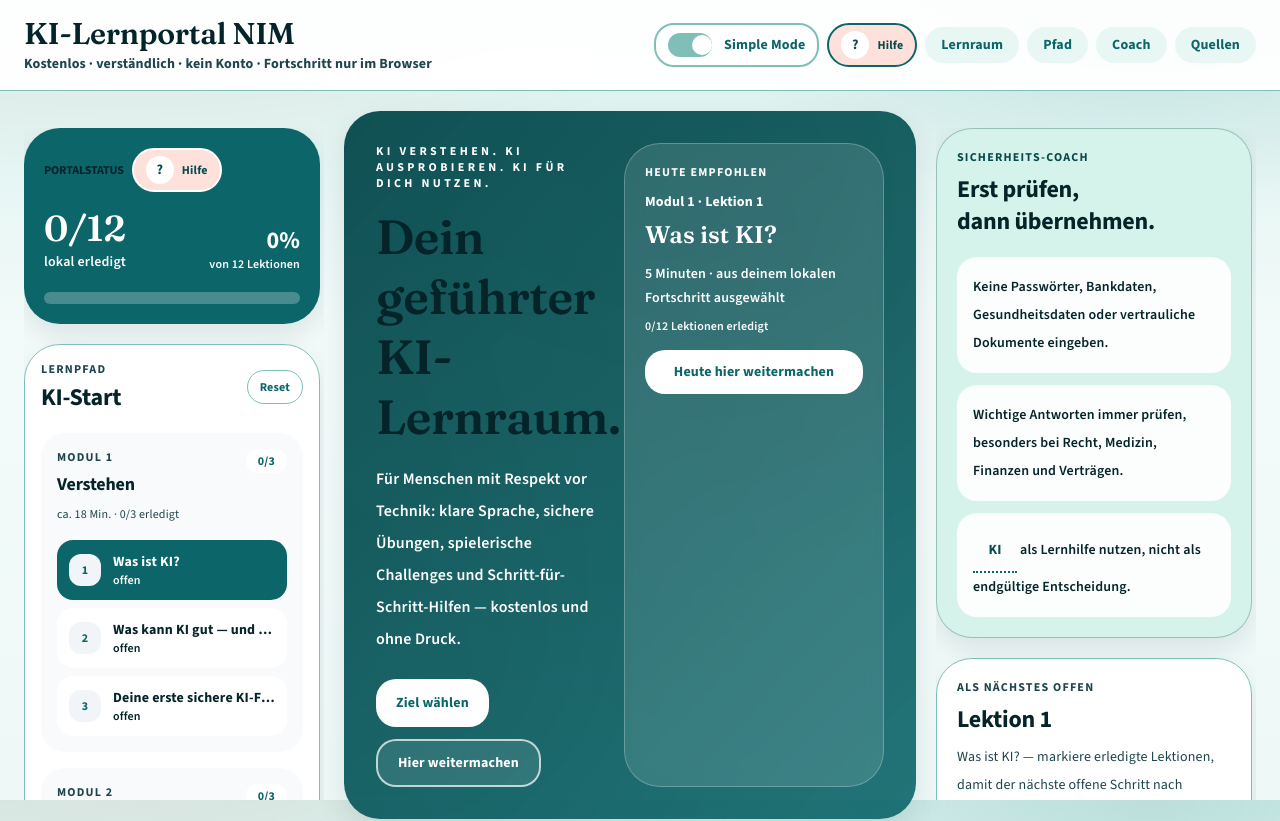
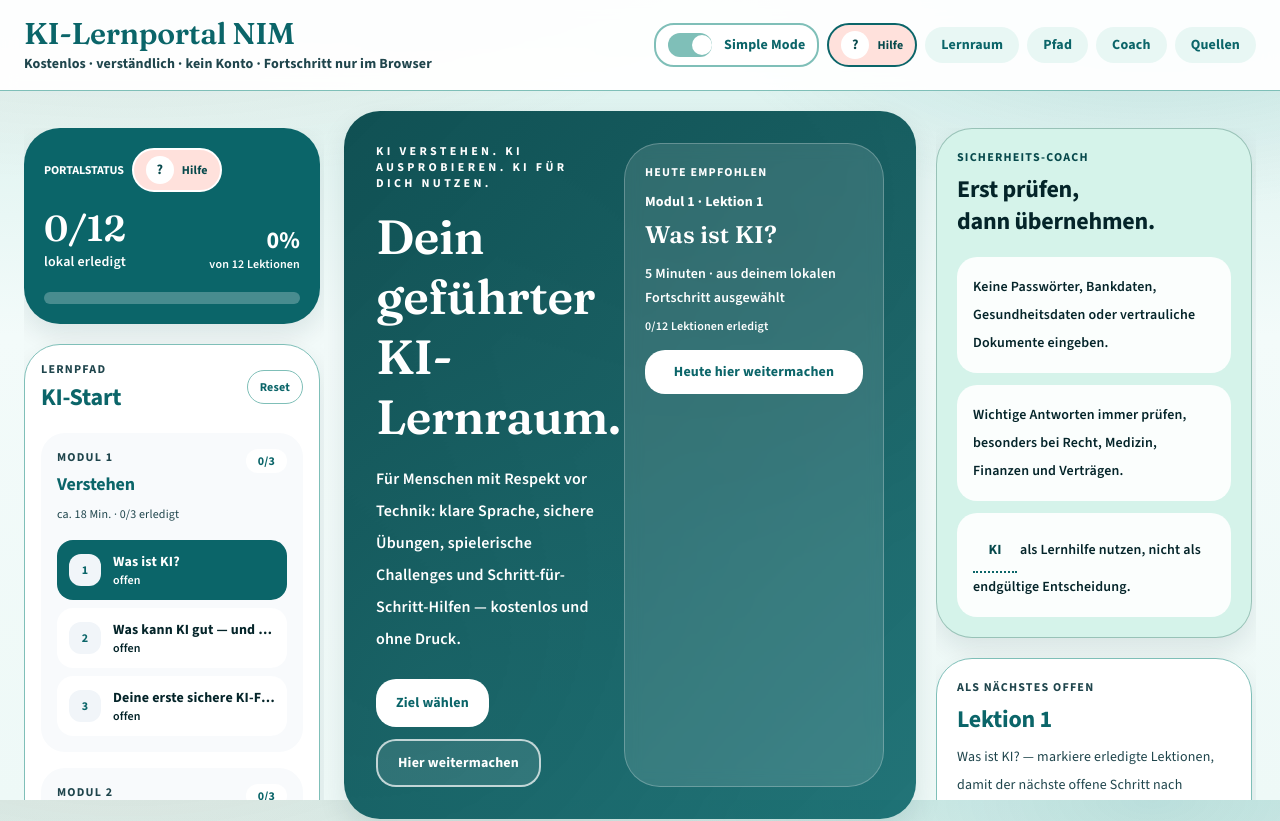
Before and after one commit to smartlivingberlin/ki-lernportal-nim, a Next.js app in the folder apps/web/: page / in a window 1280 px wide. Shown: the top 821 px of the page. Built offline with nearby package versions, Linux system fonts and the light colour scheme.

Commit message:
fix(web): Überschriften-Farbe nicht global erzwingen
Verhindert Kontrastbruch auf teal/weißen Flächen (Portalstatus a11y).

Co-authored-by: smartlivingberlin <smartlivingberlin@users.noreply.github.com>

```diff
--- a/apps/web/src/app/globals.css
+++ b/apps/web/src/app/globals.css
@@ -74,7 +74,6 @@ h1,
 h2,
 h3,
 h4 {
-  color: var(--foreground);
   letter-spacing: -0.01em;
   text-wrap: balance;
 }
```
